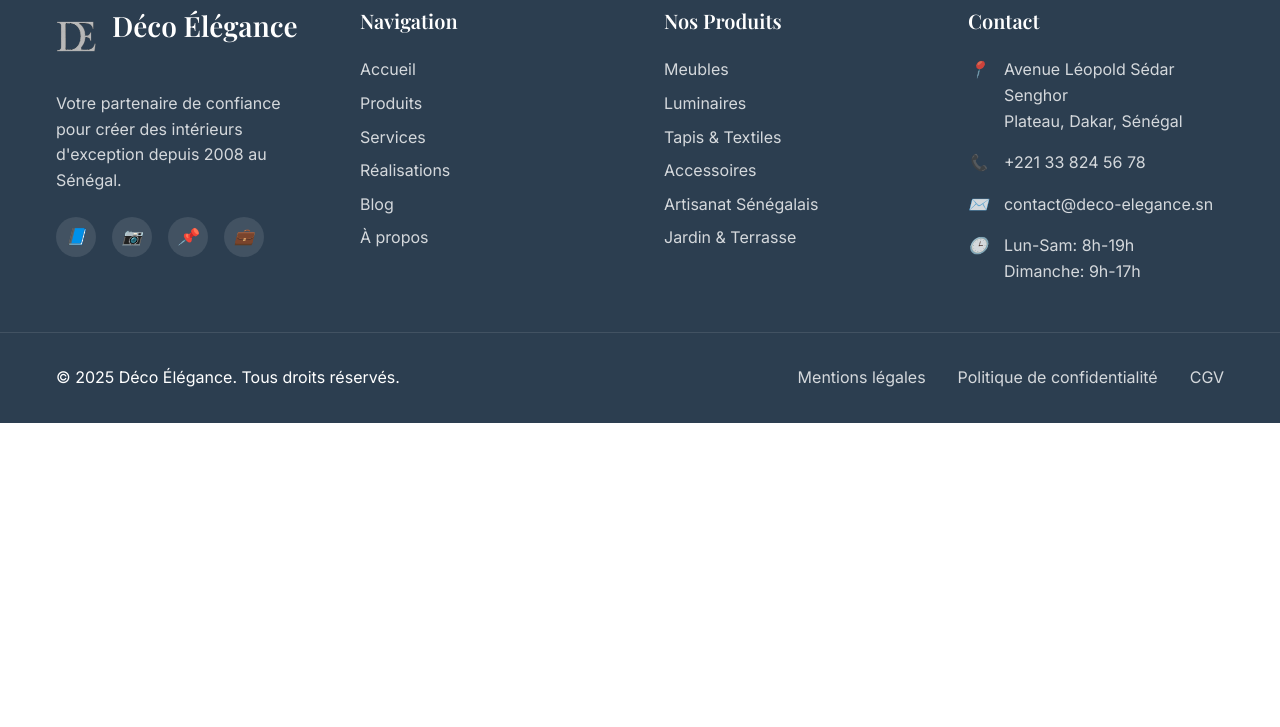
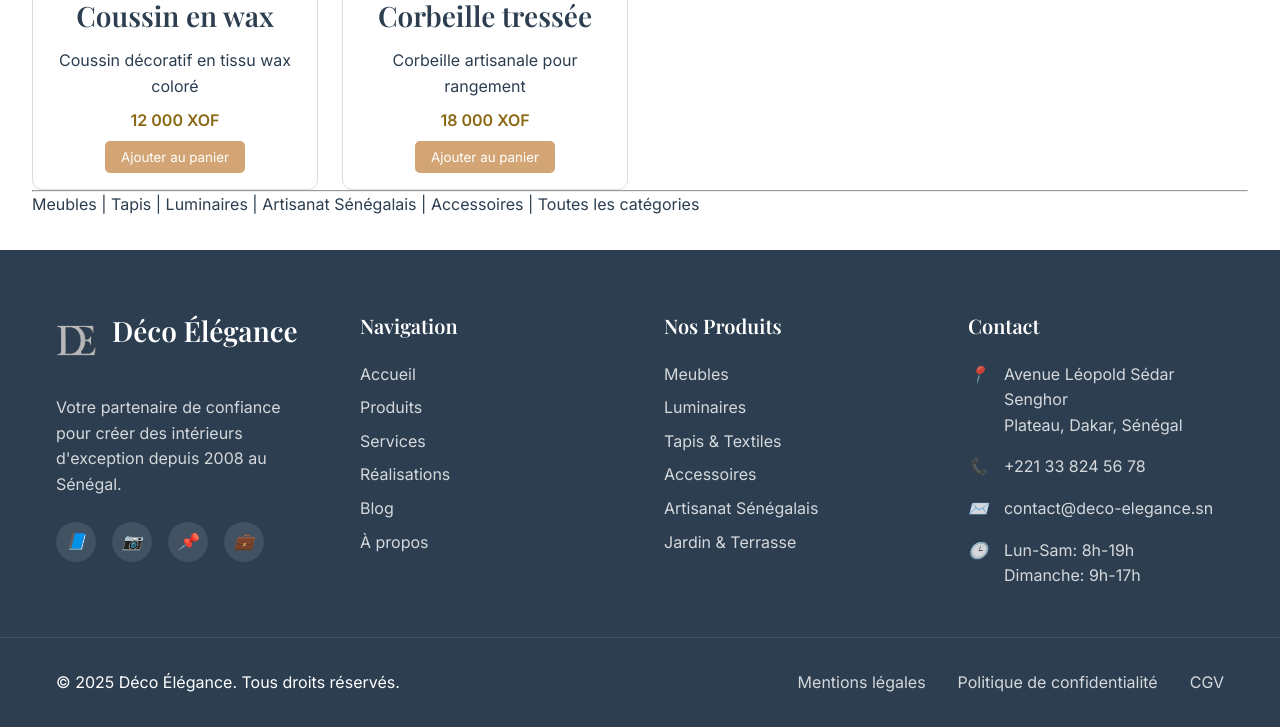
Before and after one commit to marocainperdu/Projet-Programmation-WEB-DIC1, a PHP site: page /produits.php in a window 1280 px wide. Shown: the part 1309-2036 px from the top of the page. Before the commit the page ends 1732 px from the top, so only its background shows below. Run offline with PHP 8.4, Linux system fonts and the light colour scheme.

Commit message:
Update produits.php

```diff
--- a/produits.php
+++ b/produits.php
@@ -1,19 +1,25 @@
 <?php
 include 'header.php';
+
 $products = [
-    1 => ['categorie' => 'meubles', 'nom' => 'Canapé Wax', 'description' => 'Design africain en tissu wax', 'prix' => 150000, 'image' => 'images/meubles-category.jpg'],
+    1 => ['categorie' => 'meubles', 'nom' => 'Canapé Wax', 'description' => 'Design africain en tissu wax', 'prix' => 150000, 'image' => 'images/meubles-canape-wax.jpg'],
     2 => ['categorie' => 'meubles', 'nom' => 'Chaise en bois sculpté', 'description' => 'Chaise artisanale en bois', 'prix' => 85000, 'image' => 'images/meubles-chaise.jpg'],
-    3 => ['categorie' => 'tapis', 'nom' => 'Tapis berbère', 'description' => 'Fabriqué à la main, 100% laine', 'prix' => 75000, 'image' => 'images/tapis-category.jpg'],
+    3 => ['categorie' => 'tapis', 'nom' => 'Tapis berbère', 'description' => 'Fabriqué à la main, 100% laine', 'prix' => 75000, 'image' => 'images/tapis-berbere.jpg'],
     4 => ['categorie' => 'tapis', 'nom' => 'Tapis en jute naturel', 'description' => 'Tapis écologique en fibres naturelles', 'prix' => 65000, 'image' => 'images/tapis-jute.jpg'],
     5 => ['categorie' => 'luminaires', 'nom' => 'Lampe en osier', 'description' => 'Lampe artisanale tressée', 'prix' => 55000, 'image' => 'images/luminaires-osier.jpg'],
     6 => ['categorie' => 'luminaires', 'nom' => 'Suspension en métal', 'description' => 'Lampe design industrielle', 'prix' => 120000, 'image' => 'images/luminaires-metal.jpg'],
+    7 => ['categorie' => 'artisanat', 'nom' => 'Sculpture en bois', 'description' => 'Artisanat local de Casamance', 'prix' => 45000, 'image' => 'images/artisanat-sculpture-bois.jpg'],
+    8 => ['categorie' => 'artisanat', 'nom' => 'Poterie traditionnelle', 'description' => 'Poterie artisanale sénégalaise', 'prix' => 30000, 'image' => 'images/artisanat-poterie.jpg'],
+    9 => ['categorie' => 'accessoires', 'nom' => 'Coussin en wax', 'description' => 'Coussin décoratif en tissu wax coloré', 'prix' => 12000, 'image' => 'images/accessoires-coussin-wax.jpg'],
+    10 => ['categorie' => 'accessoires', 'nom' => 'Corbeille tressée', 'description' => 'Corbeille artisanale pour rangement', 'prix' => 18000, 'image' => 'images/accessoires-corbeille.jpg'],
 ];
+
 $selectedCategory = $_GET['category'] ?? null;
 $productId = $_GET['id'] ?? null;
+
 if ($productId && isset($products[$productId])) {
     $prod = $products[$productId];
     ?>
-
     <main class="fiche-produit">
       <h1><?php echo htmlspecialchars($prod['nom']); ?></h1>
       <img src="<?php echo $prod['image']; ?>" alt="<?php echo htmlspecialchars($prod['nom']); ?>" style="max-width:400px;">
@@ -22,7 +28,6 @@ if ($productId && isset($products[$productId])) {
       <button>Ajouter au panier</button>
       <p><a href="produits.php<?php echo $selectedCategory ? '?category='.$selectedCategory : ''; ?>">← Retour aux produits</a></p>
     </main>
-
 <?php
 } else {
     $displayProducts = [];
@@ -51,7 +56,7 @@ if ($selectedCategory) {
           <?php foreach ($displayProducts as $id => $prod): ?>
             <div class="produit">
               <a href="produits.php?id=<?php echo $id; ?>">
-            <img src="<?php echo $prod['image']; ?>" alt="<?php echo htmlspecialchars($prod['nom']); ?>">
+                <img src="<?php echo $prod['image']; ?>" alt="<?php echo htmlspecialchars($prod['nom']); ?>" style="max-width: 200px;">
                 <h3><?php echo htmlspecialchars($prod['nom']); ?></h3>
               </a>
               <p><?php echo htmlspecialchars($prod['description']); ?></p>
@@ -66,17 +71,18 @@ if ($selectedCategory) {
 
       <hr>
 
-  <!-- Liens rapides vers catégories -->
       <nav class="categories-nav">
         <a href="produits.php?category=meubles">Meubles</a> |
         <a href="produits.php?category=tapis">Tapis</a> |
         <a href="produits.php?category=luminaires">Luminaires</a> |
+        <a href="produits.php?category=artisanat">Artisanat Sénégalais</a> |
+        <a href="produits.php?category=accessoires">Accessoires</a> |
         <a href="produits.php">Toutes les catégories</a>
       </nav>
     </main>
 
 <?php
-} // fin else liste produits
+}
 
 include 'footer.php';
 ?>
```
Lines whose indentation alone changed are shown as unchanged.
